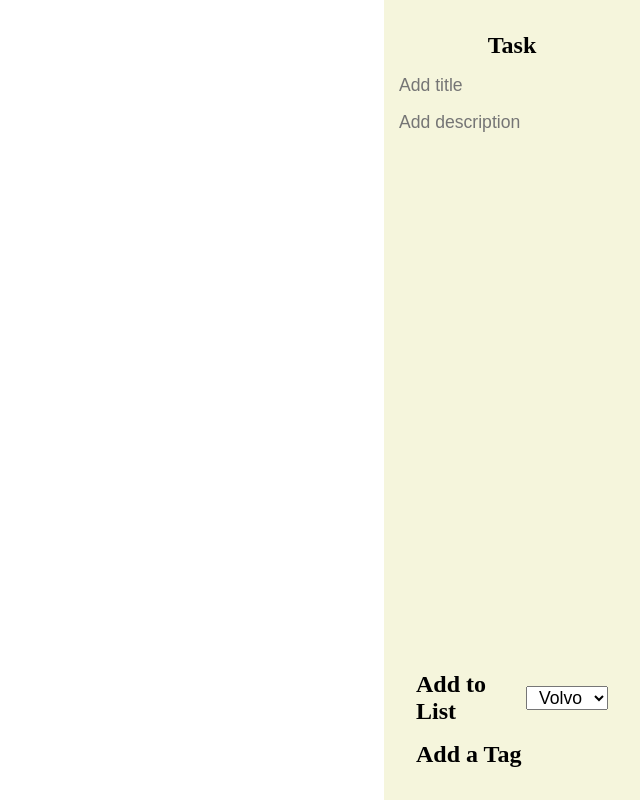
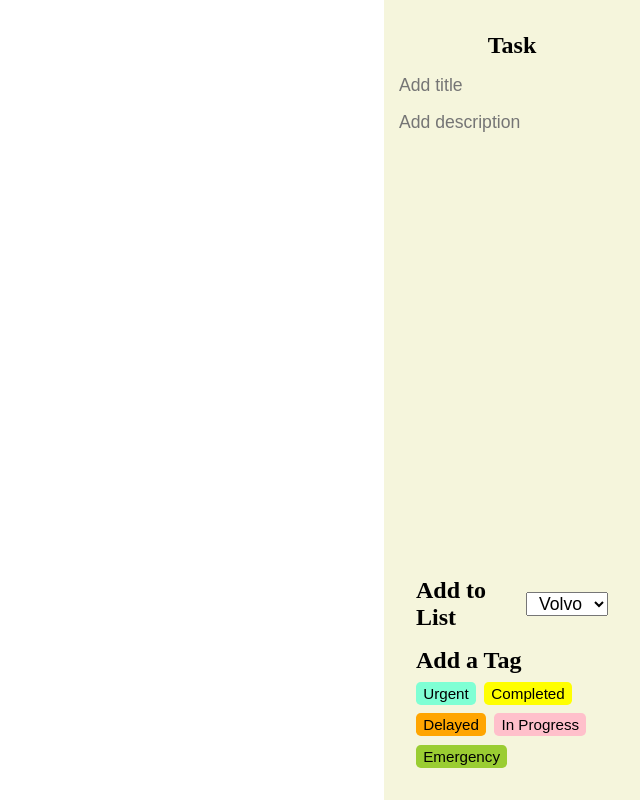
Before and after one commit to csivitu/FlexboxFiles, a website: page Todo/index.html in a window 1280 px wide. Shown: the whole page, without its empty margins (640-1280 px from the left). Drawn offline with Linux system fonts and the light colour scheme.

Commit message:
feat:added tags

```diff
--- a/Todo/css/aside.css
+++ b/Todo/css/aside.css
@@ -34,9 +34,27 @@ input[type=text]{
     flex-direction: column;
     justify-content: space-around;
     align-items: center;
+    gap: 0.5rem;
 }
 .addATag>h1{
     width: 100%;
+}
+.tags{
+    padding: 0.2rem 0.45rem 0.2rem 0.45rem;
+    border: 0;
+    border-radius: 0.3rem;
+    font-weight: 500;
+    font-size: 0.95rem;
+}
+.tagsContainer{
+    width: 100%;
+    display: flex;
+    flex-wrap: wrap;
+    flex-direction: row;
+    justify-content: start;
+    align-items: center;
+    gap: .51rem;
+
 }
 .middlePart{
     width: 100%;
--- a/Todo/index.html
+++ b/Todo/index.html
@@ -26,7 +26,13 @@
         </div>
         <div class="addATag">
             <h1>Add a Tag</h1>
-
+            <div class="tagsContainer">
+                <button class="tags" style="background-color: aquamarine;">Urgent</button>
+                <button class="tags" style="background-color: yellow;">Completed</button>
+                <button class="tags" style="background-color: orange;">Delayed</button>
+                <button class="tags" style="background-color: pink;">In Progress</button>
+                <button class="tags" style="background-color: yellowgreen;">Emergency</button>
+            </div>
         </div>
     </div>
     </aside>
```
